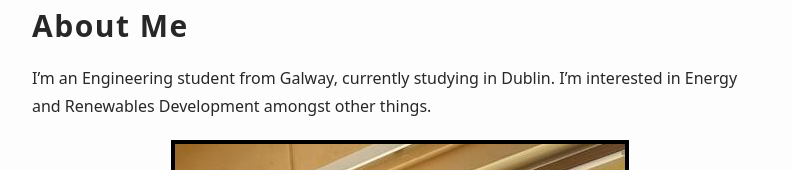
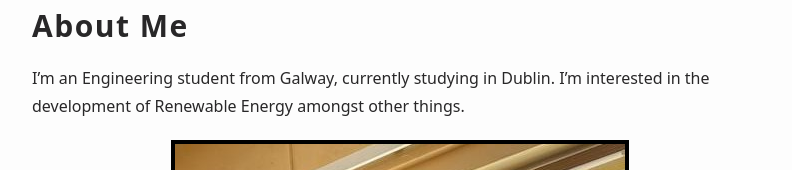
Before and after one commit to tshieldshuemer/tshieldshuemer.github.io, an Astro site: page /about in a window 1280 px wide. Shown: the part 135-305 px from the top of the page, without its empty margins (240-1032 px from the left). Built offline with nearby package versions, Linux system fonts and the light colour scheme; Astro itself is replaced by a stand-in of ours.

Commit message:
Update about.md

```diff
--- a/src/pages/about.md
+++ b/src/pages/about.md
@@ -2,7 +2,7 @@
 layout: ../layouts/AboutLayout.astro
 title: "About Me"
 ---
-I'm an Engineering student from Galway, currently studying in Dublin. I'm interested in Energy and Renewables Development amongst other things.
+I'm an Engineering student from Galway, currently studying in Dublin. I'm interested in the development of Renewable Energy amongst other things.
 
 <div class="not-prose">
   <img src="/Selfie.jpg" alt="Me" class="border-4 border-black" />
```
